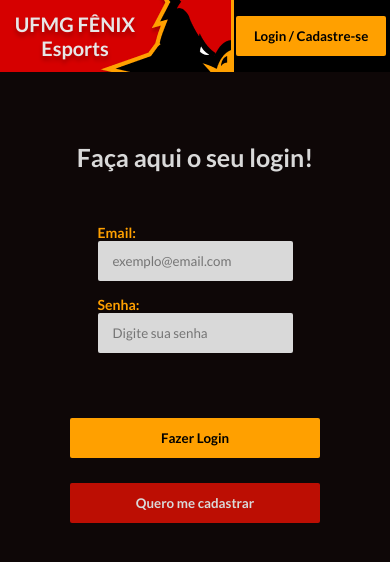
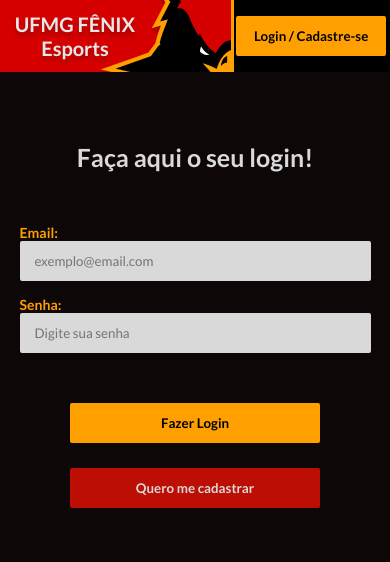
Before and after one commit to lucasliberato9/ponto-eletronico, a React (Vite) app: page /login in a window 390 px wide. Shown: the top 562 px of the page. Built offline with nearby package versions, Linux system fonts and the light colour scheme.

Commit message:
Responsividade login

```diff
--- a/src/Pages/Editar_perfil/Editar_perfil.jsx
+++ b/src/Pages/Editar_perfil/Editar_perfil.jsx
@@ -57,8 +57,8 @@ function Editar_perfil() {
       </Form>
 
       <DivButton>
+        <BotaoGenerico name= "Cancelar Alterações" backgroundColor= "#BC0E03" color="#d9d9d9" hoverBackgroundColor="#990D03"/>
         <BotaoGenerico name= "Confirmar" />
-        <BotaoGenerico name= "Cancelar Alterações" backgroundColor= "#BC0E03" color="#d9d9d9" hoverBackgroundColor="#990D03"/>
       </DivButton>
 
     </Container>
--- a/src/Pages/Login/Styles.js
+++ b/src/Pages/Login/Styles.js
@@ -16,11 +16,11 @@ export const Titulo = styled.div`
 export const Form = styled.form`
     display: flex;
     flex-direction: column;
-    width: 50%;
+    width: 60%;
     justify-content: center;
-
-    div {
-        margin-bottom: 15px;
+    gap: 15px;
+    @media (max-width: 750px) {
+        width: 90%;
     }
 `
 
```
